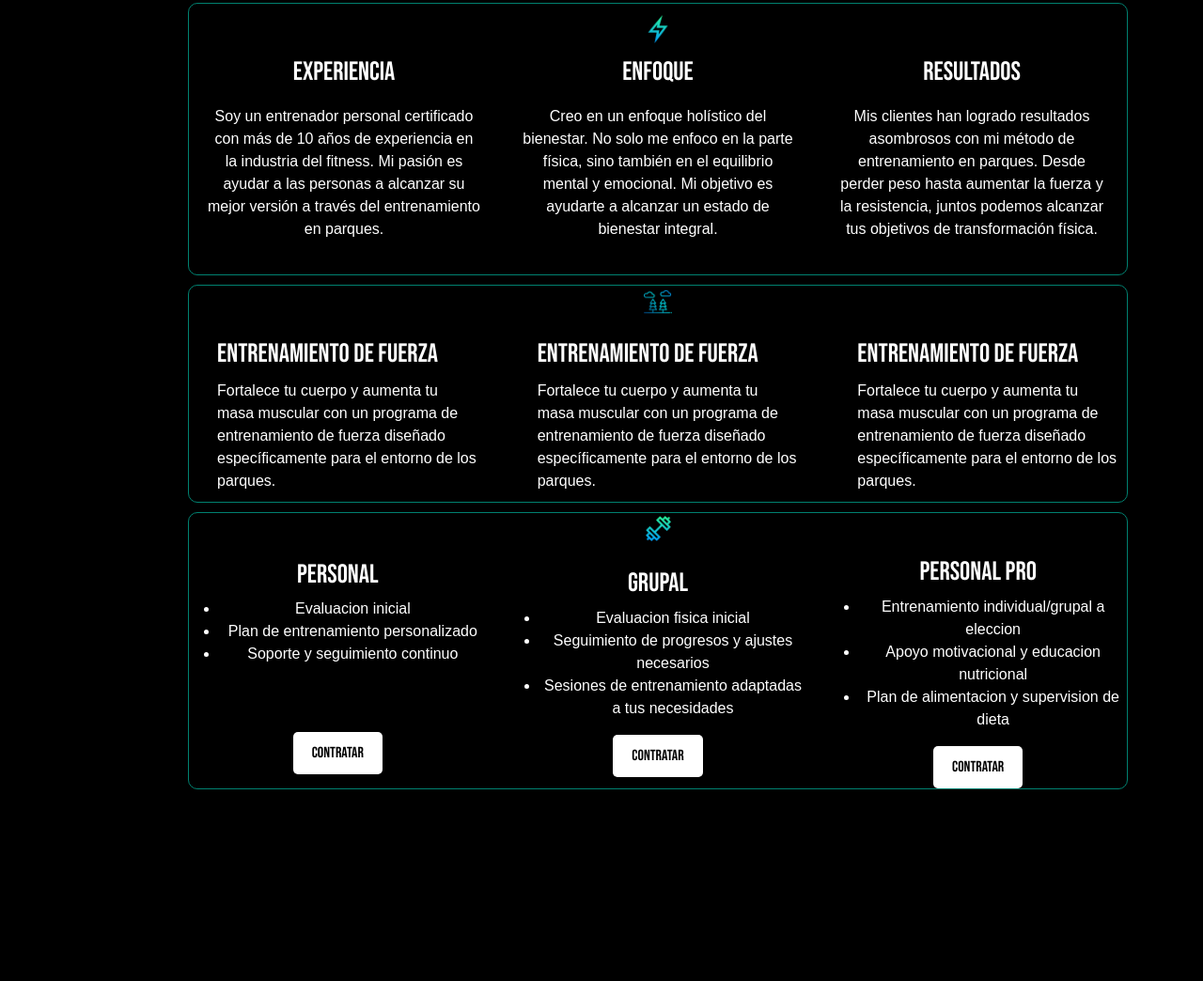
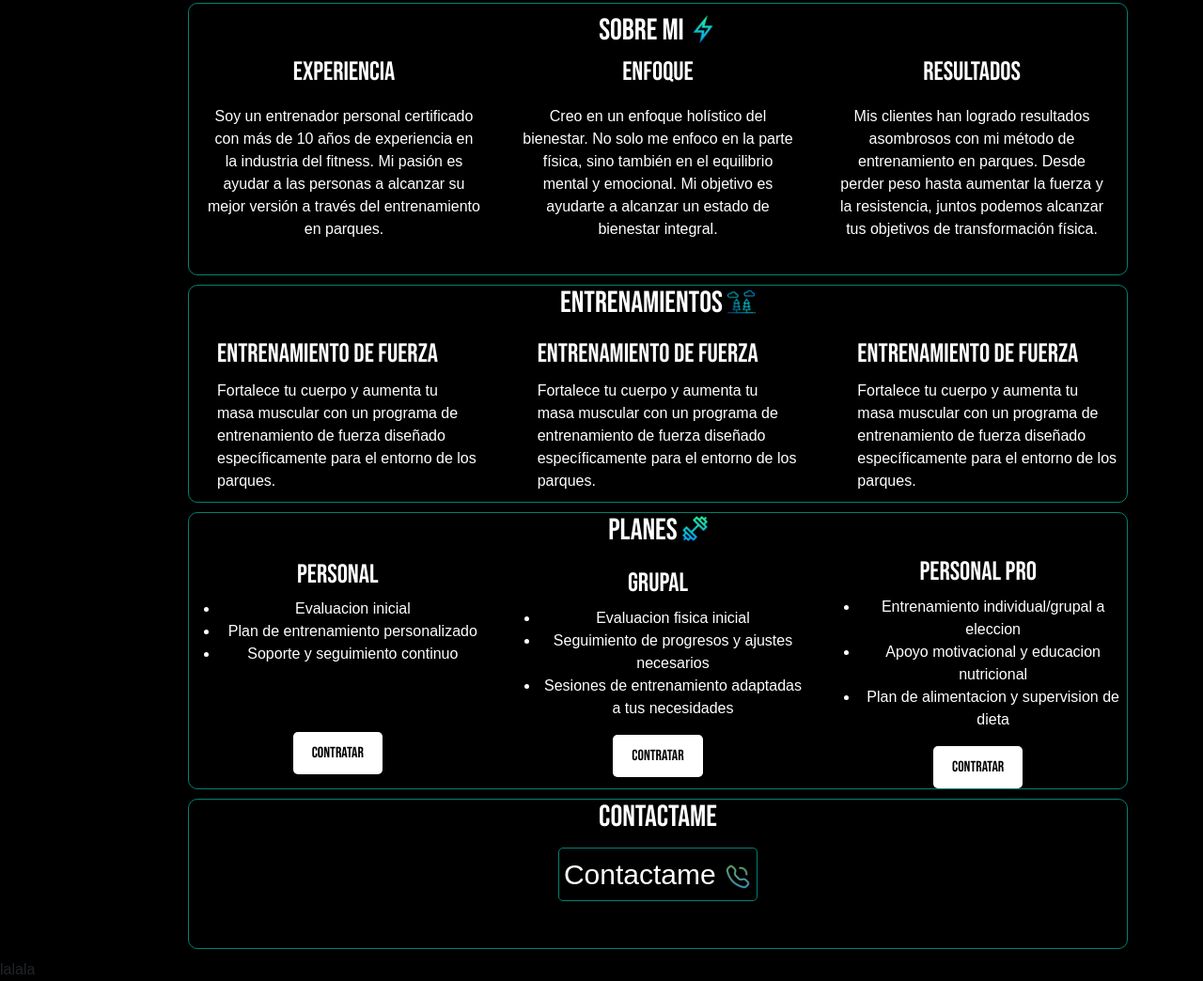
Before and after one commit to SGonzalezGomila/Personal_trainer, a website: page index.html in a window 1280 px wide. Shown: the part 863-1907 px from the top of the page at 94% size. Before the commit the page ends 1703 px from the top, so only its background shows below. Drawn offline with nearby package versions, Linux system fonts and the light colour scheme.

Commit message:
creando seccion de contactos

```diff
--- /dev/null
+++ b/Scss/_contactos.scss
@@ -0,0 +1,45 @@
+#contacto {
+    background: black;
+    width: 1000px;
+    height: 20%;
+    position: relative;
+    left: 200px;
+    border: 1px solid #008170;
+    border-radius: 10px;
+    margin-top: 10px;
+    margin-bottom: 10px;
+}
+
+.contactos {
+    .contactos_wrap {
+        text-align: center;
+
+        h2 {
+            color: white;
+        }
+
+        .contacto_boton {
+            img {
+                width: 30px;
+
+            }
+
+          button{
+            text-decoration: none;
+            background-color: black;
+            padding: 5px;
+            margin: 5px;
+            border-radius: 5px;
+            border: 1px solid #008170;
+            &:hover{
+                transform: scale(1.2);
+            }
+          }
+          a{
+            text-decoration: none;
+            color: white;
+            font-size: 30px;
+          }
+            }
+        }
+    }
--- a/Scss/_general.scss
+++ b/Scss/_general.scss
@@ -43,7 +43,9 @@ h1,h2,h3,h4 {
     font-family: 'Bebas Neue', sans-serif;
 }
 
-
+.fondo-toggler{
+    background-color: white;
+}
 
 section {
     margin: 0;
--- a/Scss/_parques.scss
+++ b/Scss/_parques.scss
@@ -10,6 +10,9 @@
 
 }
 .parques{
+    h2{
+        color: white;
+    }
     h3,p{
         color: white;
         margin: 10px;
--- a/Scss/styles.scss
+++ b/Scss/styles.scss
@@ -3,3 +3,4 @@
 @import"sobreMi";
 @import"parques";
 @import"planes";
+@import"contactos";
--- a/index.html
+++ b/index.html
@@ -26,7 +26,7 @@
                             <a class="nav-link" href="#inicio">Inicio</a>
                         </li>
                         <li class="nav-item">
-                            <a class="nav-link" href="#sobreMi">Experiencia</a>
+                            <a class="nav-link" href="#sobreMi">Sobre Mi</a>
                         </li>
                         <li class="nav-item">
                             <a class="nav-link" href="#parques">Entrenamientos</a>
@@ -59,7 +59,7 @@
         <div class="sobre_mi ">
             <div class="sobre-mi-wrap row d-flex justify-content-center">
                 <h2>
-                    <img src="img/icons/experiencia.png" alt="">
+                    Sobre Mi <img src="img/icons/experiencia.png" alt="">
                 </h2>
                 <div class="Experiencia col-4">
                     <h3>Experiencia</h3>
@@ -108,7 +108,7 @@
     <section id="parques">
         <div class="parques">
             <div class="parques-wrap row d-flex justify-content-center align-items-center">
-                <h2><img src="img/icons/parques.png" alt=""></h2>
+                <h2>Entrenamientos <img src="img/icons/parques.png" alt=""></h2>
                 <div class="fuerza col-4">
                     <h3>Entrenamiento de
                         Fuerza
@@ -148,7 +148,7 @@
         </div>
     </section>
     <section id="planes">
-        <h2><img src="img/icons/planes.png" alt=""></h2>
+        <h2>Planes <img src="img/icons/planes.png" alt=""></h2>
         <div class="planes d-flex justify-content-center">
             <div class="planes-wrap row d-flex justify-content-center align-items-center">
                 <div class="personal col-4">
@@ -161,7 +161,8 @@
                             <li>Plan de entrenamiento personalizado</li>
                             <li>Soporte y seguimiento continuo</li>
                         </ul>
-                        <button class="boton"><a href="https://chat.whatsapp.com/LQu10MFDVgs5B9X7niWqeE " target="_blank">Contratar</a></button>
+                        <button class="boton"><a href="https://chat.whatsapp.com/LQu10MFDVgs5B9X7niWqeE "
+                                target="_blank">Contratar</a></button>
                     </div>
 
                 </div>
@@ -197,6 +198,19 @@
             </div>
         </div>
     </section>
+    <section id="contacto">
+        <div class="contactos">
+            <div class="contactos_wrap row">
+                <h2>Contactame</h2>
+                <div class="contacto_boton col-12 justify-content-center">
+                    <button><a href="">Contactame <img src="img/icons/contacto.png" alt=""></a></button>
+                </div>
+            </div>
+        </div>
+    </section>
+    <footer>
+        lalala
+    </footer>
     <script src="https://cdn.jsdelivr.net/npm/@popperjs/core@2.11.8/dist/umd/popper.min.js"
         integrity="sha384-I7E8VVD/ismYTF4hNIPjVp/Zjvgyol6VFvRkX/vR+Vc4jQkC+hVqc2pM8ODewa9r"
         crossorigin="anonymous"></script>
```
Also changed, not shown: css/styles.css, img/contactos/instagram.png (added), img/contactos/whatsapp.png (added), img/icons/contacto.png (added), 1 other file.
